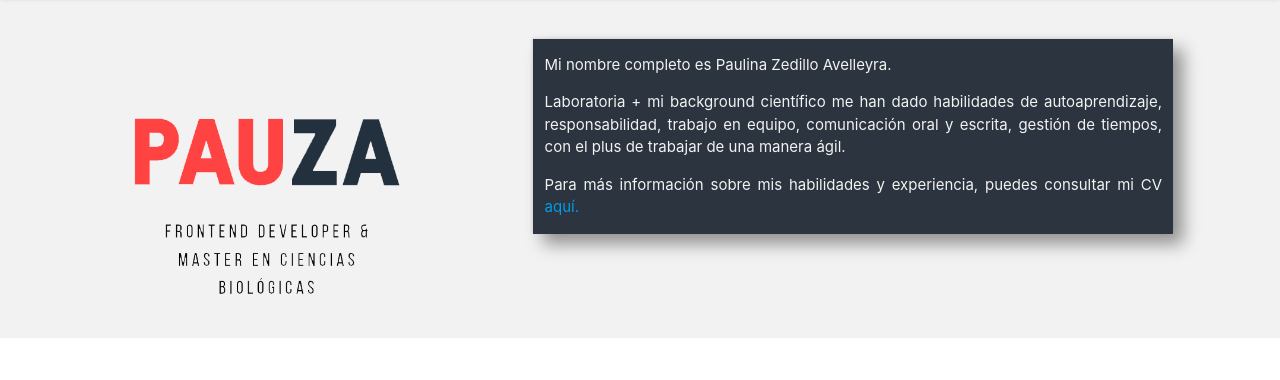
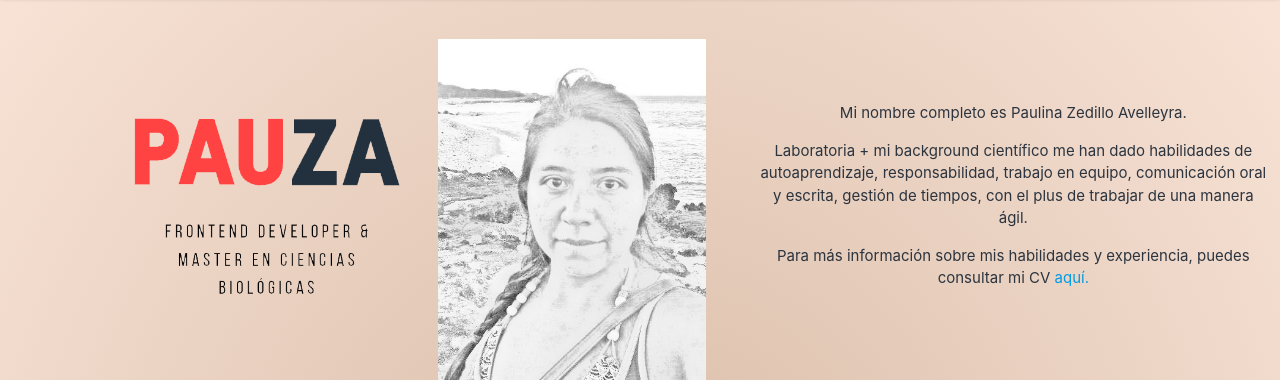
Before and after one commit to Pau-za/portafolio, a website: page src/index.html in a window 1280 px wide. Shown: the part 115-495 px from the top of the page. Drawn offline with Linux system fonts and the light colour scheme; a web font is replaced by a local one.

Commit message:
agrega foto dibujo y background estilo hoja vieja

```diff
--- a/src/css/style.css
+++ b/src/css/style.css
@@ -1,5 +1,6 @@
 body {
   color: #2B343F;
+  background: radial-gradient(#D9BCA7, #FAE6DA);
 }
 
 nav,
@@ -49,7 +50,7 @@ section {
 
 #about-me {
   text-align: center;
-  background-color: #F2F2F2;
+  /* background-color: #F2F2F2; */
 }
 
 #picture-pau {
@@ -64,24 +65,34 @@ section {
 .my-info {
   margin: 5% 0% 0% 0%;
   text-align: justify;
-  background-color: #2B343F;
+  /* background-color: #2B343F; */
   color: #F2F2F2;
-  box-shadow: -1px -1px 3px rgba(0, 0, 0, 0.1), 10px 10px 16px rgba(0, 0, 0, 0.4);
+  /* box-shadow: -1px -1px 3px rgba(0, 0, 0, 0.1), 10px 10px 16px rgba(0, 0, 0, 0.4); */
+  position: relative;
 }
 
 .push {
   margin: 10% 0% 0% 0%;
 }
 
+
+
+.content-info{
+  margin-top: 25%;
+}
+
 #projects {
-  background-color: #F2F2F2;
+  /* background-color: #F2F2F2; */
   padding-top: 1%;
 }
 
 #tools {
-  background-color: #F2F2F2;
+  /* background-color: #F2F2F2; */
 }
 
+#draw{
+  width: 90%;
+}
 
 
 @media screen and (max-width: 600px) {
--- a/src/index.html
+++ b/src/index.html
@@ -8,7 +8,9 @@
   <link rel="stylesheet" href="css/materialize.min.css" media="screen,projection" />
   <!-- <link href="https://fonts.googleapis.com/css?family=Geo|Padauk|Sarpanch" rel="stylesheet"> -->
   <link rel="stylesheet" href="./css/style.css">
-  <link href="https://fonts.googleapis.com/css?family=Amatic+SC|Bad+Script|Coming+Soon|Shadows+Into+Light+Two|Zeyada&display=swap" rel="stylesheet">
+  <link
+    href="https://fonts.googleapis.com/css?family=Amatic+SC|Bad+Script|Coming+Soon|Shadows+Into+Light+Two|Zeyada&display=swap"
+    rel="stylesheet">
   <link rel="stylesheet" href="https://use.fontawesome.com/releases/v5.8.1/css/all.css">
 
 
@@ -44,17 +46,23 @@
       <img src="../assets/icons/pauza_icon_no_layout.png" alt="pauza" class="responsive-img">
     </div>
 
-    <div class="col m1 l1">
+
+    <div class="col m3 l3 container my-info">
+      <img id="draw" src="../assets/pau-pics/pauza_draw.jpg" alt="pauza-draw">
     </div>
 
-    <div class="col m6 l6 container my-info">
-      <p>Mi nombre completo es Paulina Zedillo Avelleyra.
-      </p>
-      <p>Laboratoria + mi background científico me han dado habilidades de autoaprendizaje, responsabilidad, trabajo
-        en equipo, comunicación oral y escrita, gestión de tiempos, con el plus de trabajar de una manera ágil.
-      </p>
-      <p>Para más información sobre mis habilidades y experiencia, puedes consultar mi CV <a
-          href="../assets/Paulina's Resume.pdf" target="blank">aquí.</a></p>
+    <div class="col m5 l5">
+      <div class="content-info">
+        <p class=>Mi nombre completo es Paulina Zedillo Avelleyra.
+        </p>
+        <p class="">Laboratoria + mi background científico me han dado habilidades de autoaprendizaje, responsabilidad,
+          trabajo
+          en equipo, comunicación oral y escrita, gestión de tiempos, con el plus de trabajar de una manera ágil.
+        </p>
+        <p class="">Para más información sobre mis habilidades y experiencia, puedes consultar mi CV <a
+            href="../assets/Paulina's Resume.pdf" target="blank">aquí.</a></p>
+
+      </div>
     </div>
 
   </section>
```
Also changed, not shown: assets/cats/butterfly.png (added), assets/cats/cat_saludo_sol.png (added), assets/old_paper.jpg (added), assets/pau-pics/pauza_draw.jpg (added).
